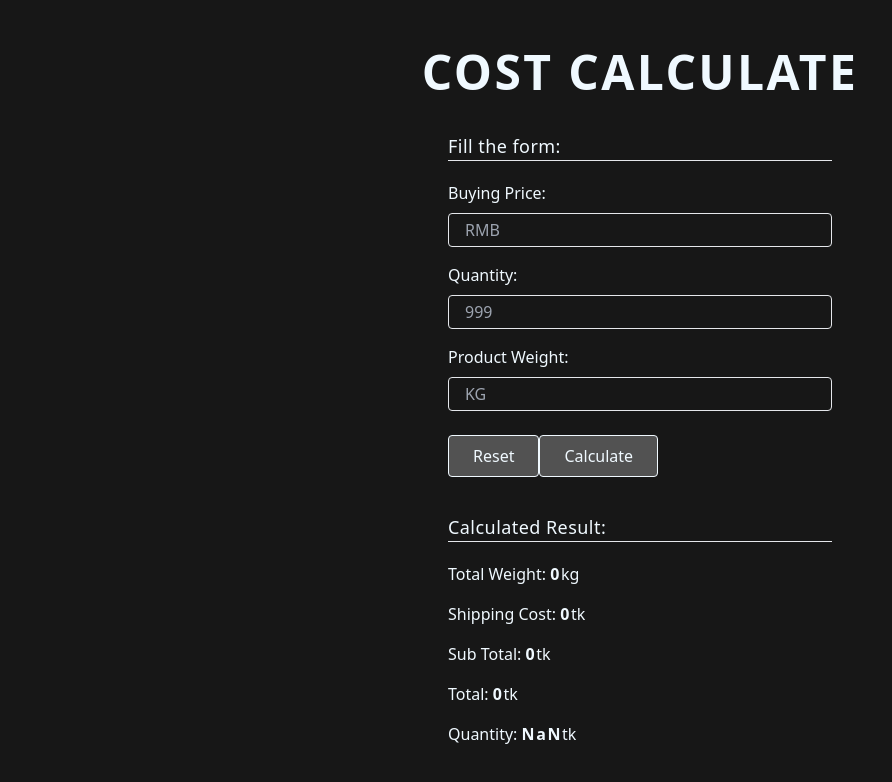
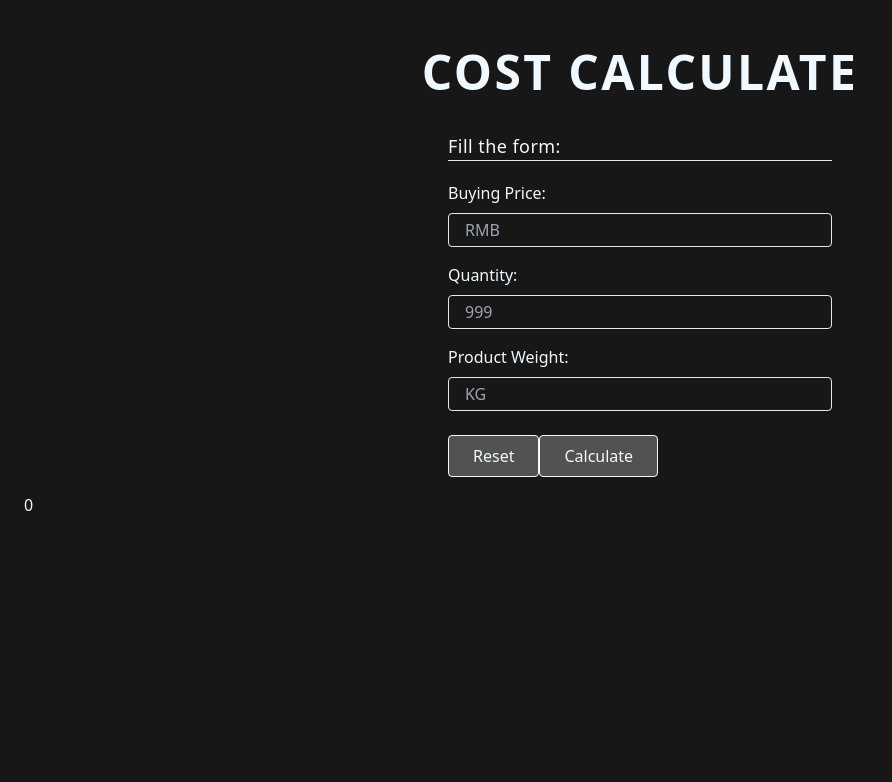
Before and after one commit to mamorshedalam/costCalculateJS, a React (Vite) app: page / in a window 1280 px wide. Shown: the top 782 px of the page, without its empty margins (0-892 px from the left). Built offline with nearby package versions, Linux system fonts and the light colour scheme.

Commit message:
uncommented condition to show result

```diff
--- a/src/App.jsx
+++ b/src/App.jsx
@@ -73,7 +73,7 @@ function App() {
         </form>
       </section>
       {
-        // output?.priceBDT &&
+        output?.priceBDT &&
         <section>
           <h2>Calculated Result:</h2>
           <ul>
```
